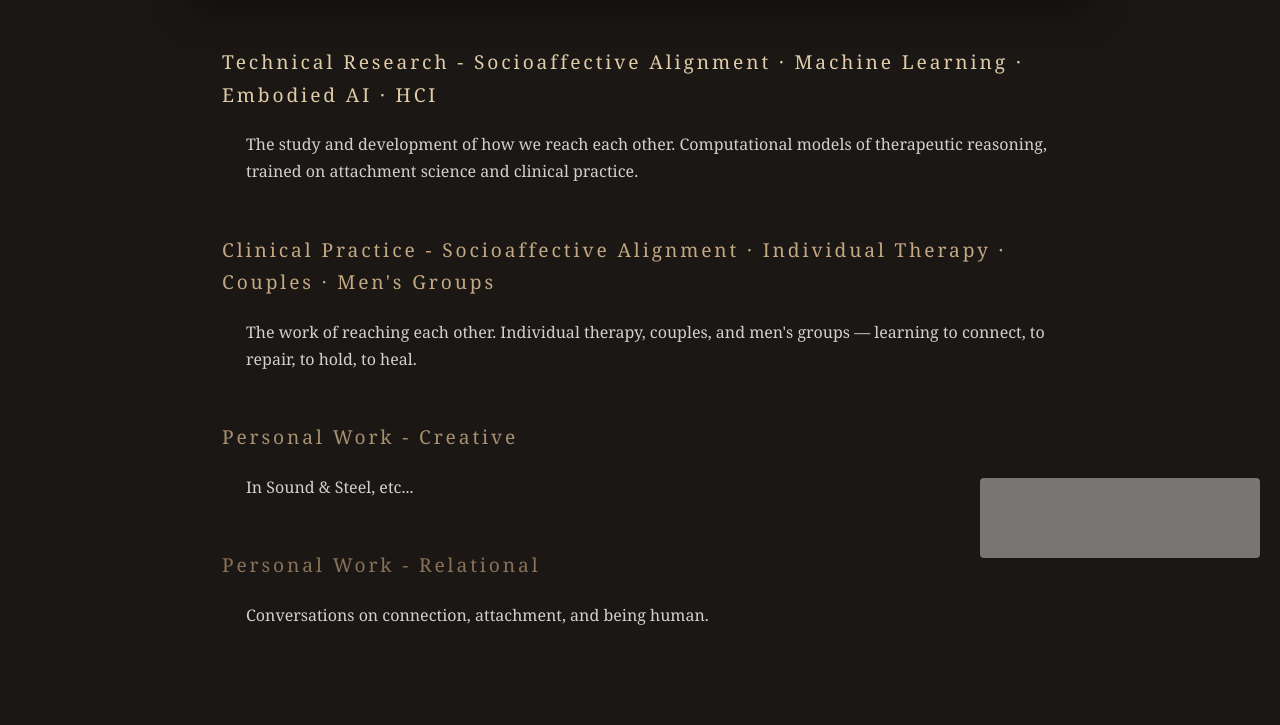
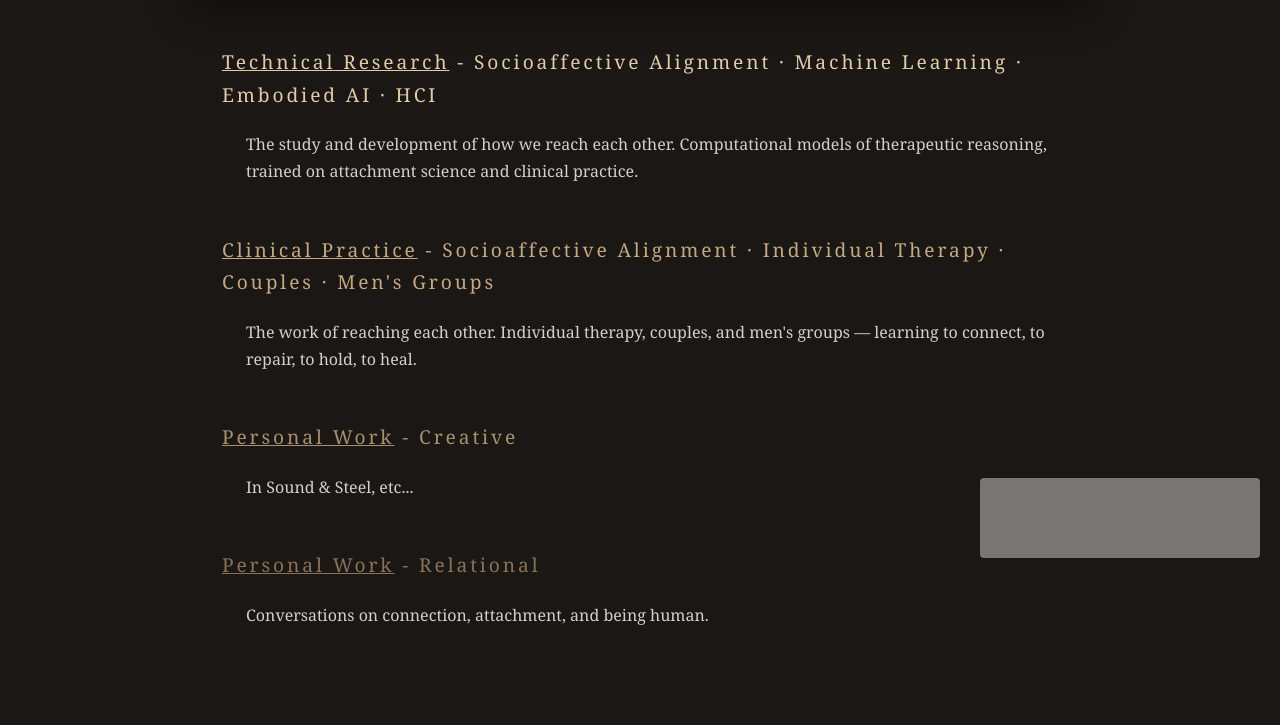
Before and after one commit to geosh5676/geosh5676.github.io, a Jekyll site: the page index.html, which Jekyll copies as it is, in a window 1280 px wide. Shown: the part 314-1039 px from the top of the page. Built offline with Jekyll 4.4.1, drawn with Linux system fonts in a browser that asks for light colours; grey boxes are pictures that could not be loaded.

Commit message:
Underline category names in landing page headings
Co-Authored-By: Claude Opus 4.5 <noreply@anthropic.com>

```diff
--- a/index.html
+++ b/index.html
@@ -188,28 +188,28 @@
 
     <div class="container">
         <section id="professional-ml">
-            <h2><a href="professional.html">Technical Research - Socioaffective Alignment · Machine Learning · Embodied AI · HCI</a></h2>
+            <h2><a href="professional.html"><u>Technical Research</u> - Socioaffective Alignment · Machine Learning · Embodied AI · HCI</a></h2>
             <p>
                 The study and development of how we reach each other. Computational models of therapeutic reasoning, trained on attachment science and clinical practice.
             </p>
         </section>
 
         <section id="professional-relational">
-            <h2><a href="professional-relational.html">Clinical Practice - Socioaffective Alignment · Individual Therapy · Couples · Men's Groups</a></h2>
+            <h2><a href="professional-relational.html"><u>Clinical Practice</u> - Socioaffective Alignment · Individual Therapy · Couples · Men's Groups</a></h2>
             <p>
                 The work of reaching each other. Individual therapy, couples, and men's groups — learning to connect, to repair, to hold, to heal.
             </p>
         </section>
 
         <section id="personal-creative">
-            <h2><a href="creative.html">Personal Work - Creative</a></h2>
+            <h2><a href="creative.html"><u>Personal Work</u> - Creative</a></h2>
             <p>
                 In Sound & Steel, etc...
             </p>
         </section>
 
         <section id="personal-relational">
-            <h2><a href="relational.html">Personal Work - Relational</a></h2>
+            <h2><a href="relational.html"><u>Personal Work</u> - Relational</a></h2>
             <p>
                 Conversations on connection, attachment, and being human.
             </p>
```
